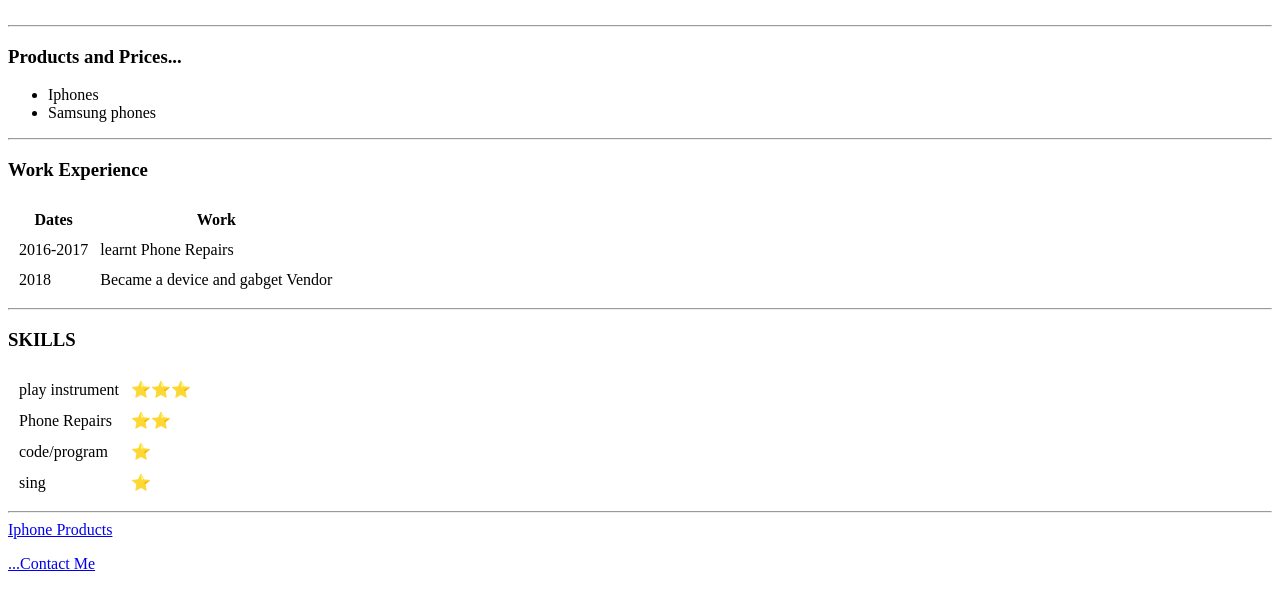
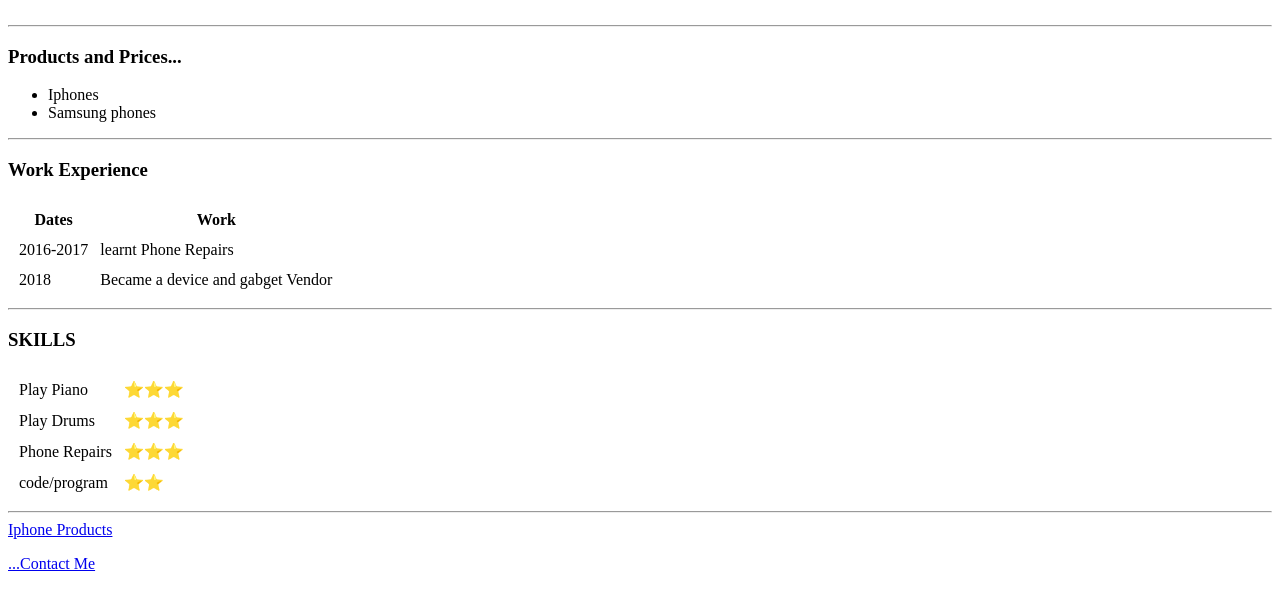
Before and after one commit to LoDaa222/cv, a plain HTML site: page index.html in a window 1280 px wide. Shown: the part 197-800 px from the top of the page. Drawn offline with Linux system fonts and the light colour scheme.

Commit message:
Add files via upload

```diff
--- a/index.html
+++ b/index.html
@@ -49,21 +49,22 @@
         <h3>SKILLS</h3>
         <table cellspacing="10">
     <tr>
-      <td>play instrument</td>
+      <td>Play Piano</td>
       <td> ⭐⭐⭐</td>
+    </tr>
+    <tr>
+      <td>Play Drums</td>
+      <td>⭐⭐⭐</td>
     </tr>
       <tr>
       <td>Phone Repairs</td>
-      <td>⭐⭐</td>
+      <td>⭐⭐⭐</td>
     </tr>
       <tr>
       <td>code/program</td>
-      <td>⭐</td>
+      <td>⭐⭐</td>
     </tr>
-    <tr>
-      <td>sing</td>
-      <td>⭐</td>
-    </tr>
+
   </table>
 
   <hr>
```
